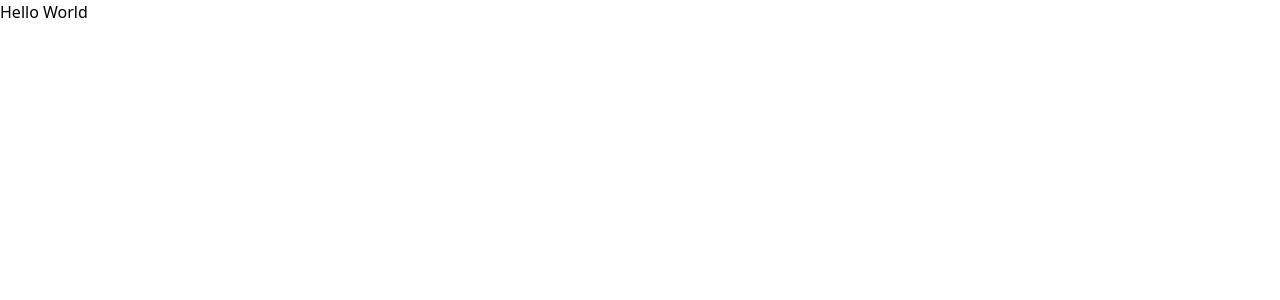
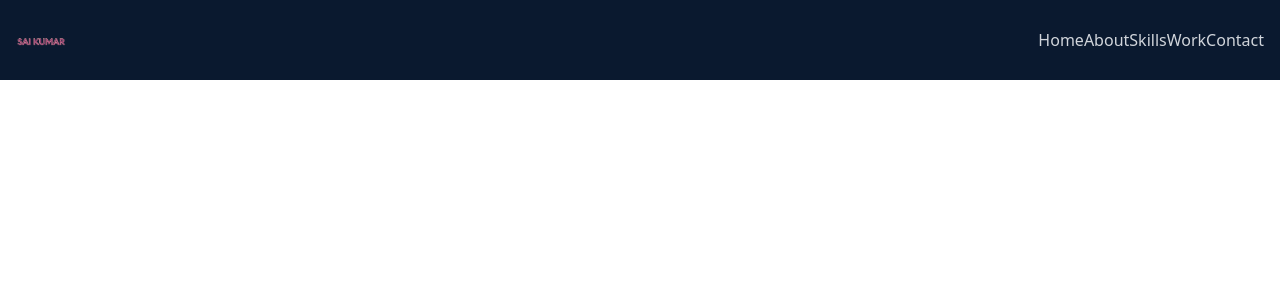
Before and after one commit to kmcnair101/portfolio2, a React (Create React App) app: page / in a window 1280 px wide. Shown: the top 300 px of the page. Built offline with nearby package versions, Linux system fonts and the light colour scheme.

Commit message:
add nav links

```diff
--- a/package.json
+++ b/package.json
@@ -8,6 +8,7 @@
     "@testing-library/user-event": "^13.5.0",
     "react": "^18.2.0",
     "react-dom": "^18.2.0",
+    "react-icons": "^4.10.1",
     "react-scripts": "5.0.1",
     "sass": "^1.63.6",
     "web-vitals": "^2.1.4"
--- a/src/App.js
+++ b/src/App.js
@@ -1,7 +1,9 @@
+import NavBar from "./components/NavBar";
+
 function App() {
   return (
     <div>
-      <h1>Hello World</h1>
+      <NavBar />
     </div>
   );
 }
--- a/src/components/NavBar.jsx
+++ b/src/components/NavBar.jsx
@@ -1,7 +1,36 @@
 import React from "react";
+import Logo from "../assets/logo.png";
+import { FaBars, FaTimes } from "react-icons/fa";
 
 const NavBar = () => {
   return (
-    <div className="fixed w-full h-[80px] flex justify-between items-center px-4 bg-[#0a192f]"></div>
+    <div className="fixed w-full h-[80px] flex justify-between items-center px-4 bg-[#0a192f] text-gray-300">
+      <div>
+        <img src={Logo} alt="Logo Image" style={{ width: "50px" }} />
+      </div>
+      <div>
+        <ul className="flex">
+          <li>Home</li>
+          <li>About</li>
+          <li>Skills</li>
+          <li>Work</li>
+          <li>Contact</li>
+        </ul>
+      </div>
+
+      <div className="hidden">
+        <FaBars />
+      </div>
+
+      <ul className="hidden">
+        <li>Home</li>
+        <li>About</li>
+        <li>Skills</li>
+        <li>Work</li>
+        <li>Contact</li>
+      </ul>
+    </div>
   );
 };
+
+export default NavBar;
```
Also changed, not shown: 1 other file (tests, documents, lock files or other folders).
